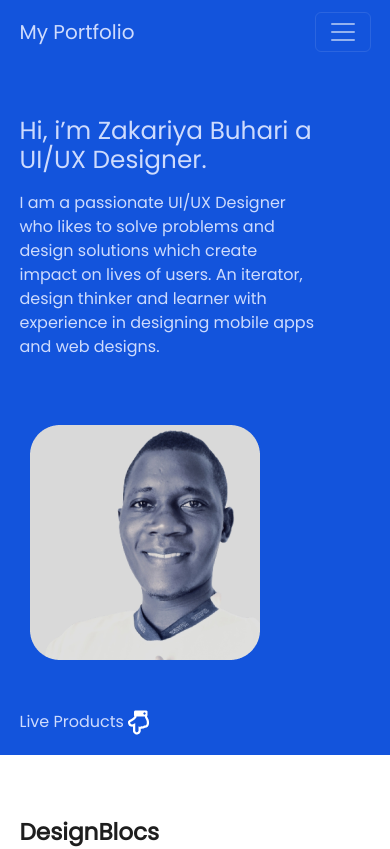
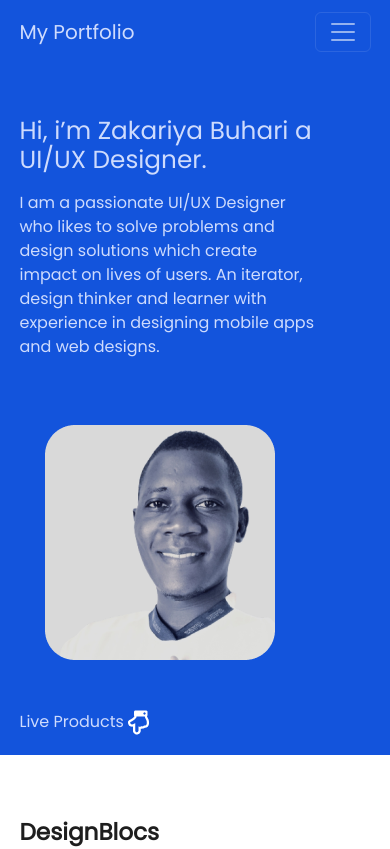
Before and after one commit to Nmesoma-solomon-peter/zakariya, a React (Vite) app: page / in a window 390 px wide. Shown: the top 849 px of the page. Built offline with nearby package versions, Linux system fonts and the light colour scheme.

Commit message:
modified mobile view

```diff
--- a/src/components/Section1.css
+++ b/src/components/Section1.css
@@ -17,7 +17,7 @@
         width:295px;
     }
     .img{
-        margin-left: 10px;
+        margin-left: 25px;
         margin-bottom:50px;
         margin-top: -40px;
     }
```
